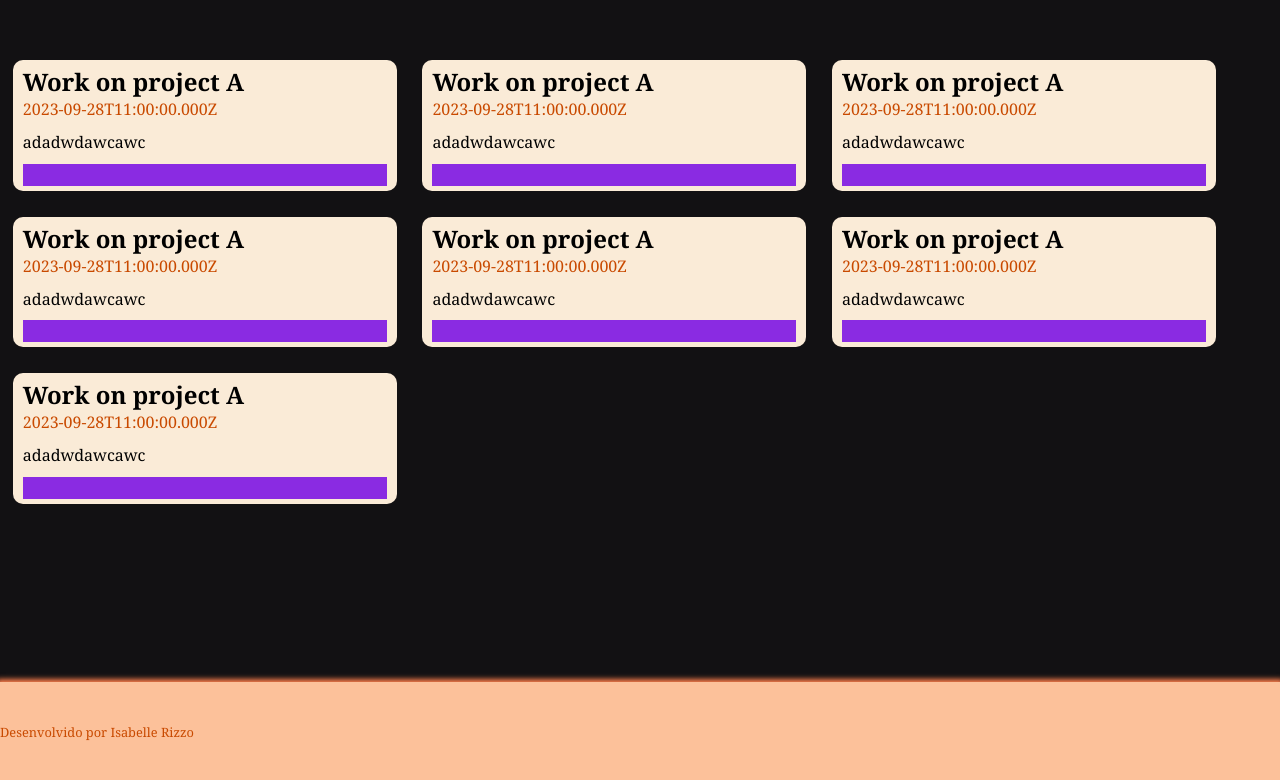
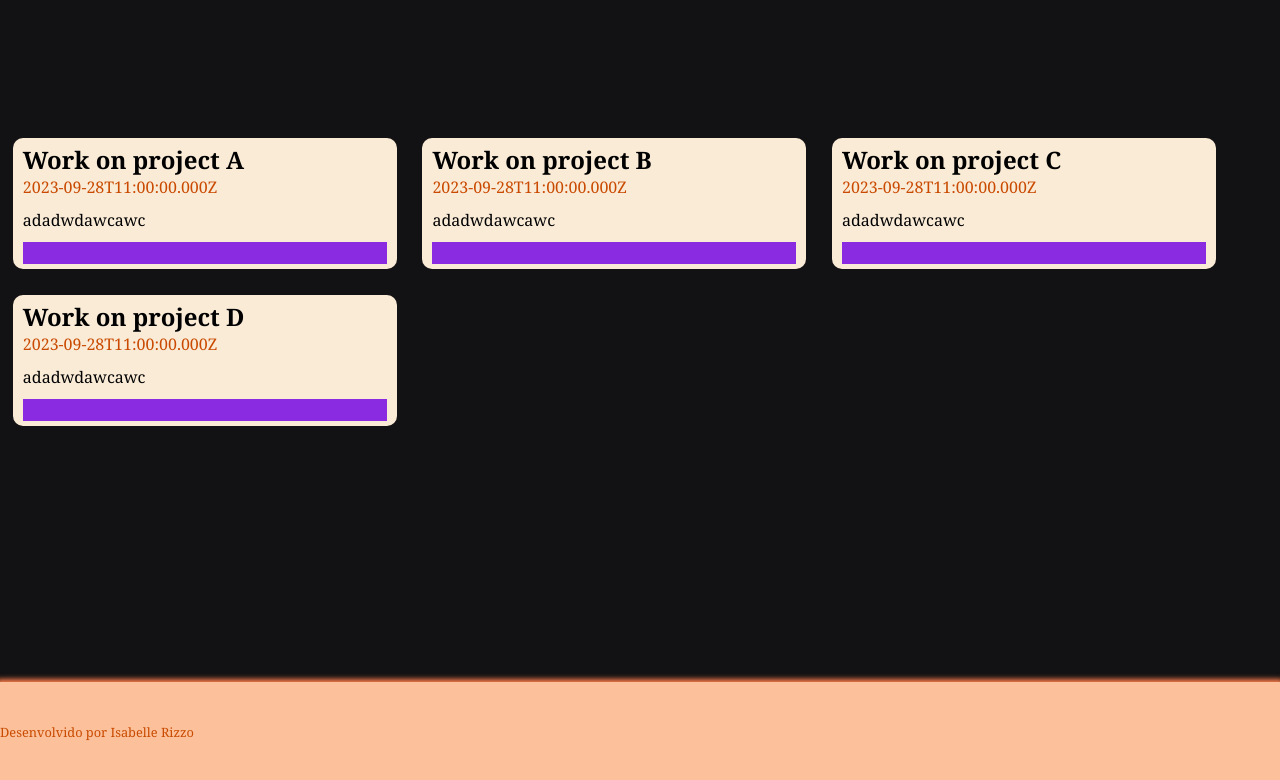
Before and after one commit to irizzo/simple-todo-list, a Next.js app: page / in a window 1280 px wide. Shown: the part 118-898 px from the top of the page. Built offline with nearby package versions, Linux system fonts and the light colour scheme.

Commit message:
fix status and pages

```diff
--- a/src/api/controllers/todoController.js
+++ b/src/api/controllers/todoController.js
@@ -2,7 +2,6 @@ const { dueDateValidation, titleValidation } = require('../../resources/validati
 const { sanitizeString } = require('../../resources/sanitization');
 
 const todoModel = require('../models/todoModel');
-const todoStatusModel = require('../models/todoStatusModel');
 
 async function createTodo(req, res) {
 	try {
@@ -16,7 +15,7 @@ async function createTodo(req, res) {
 			description: '',
 			dueDate: new Date(),
 			categoryCode,
-			todoStatusCode: 'NOT_STARTED'
+			statusCode: 'NOT_STARTED'
 		};
 
 		cleanTodo.title = sanitizeString(title);
@@ -51,8 +50,6 @@ async function createTodo(req, res) {
 			return;
 		}
 
-		// TODO: category validation
-
 		// create on DB
 		const createdTodo = await todoModel.createDbTodo(cleanTodo);
 
--- a/src/api/server.js
+++ b/src/api/server.js
@@ -34,9 +34,9 @@ app.get('/get-categories-list', categoryController.getAllCategories);
 app.get('/get-category/:categoryCode', categoryController.getCategoryByCode);
 
 // To do Status routes
-app.post('/create-status', statusController.createTodoStatus);
+app.post('/create-status', statusController.createStatus);
 app.get('/get-status-list', statusController.getAllStatus);
-app.get('/get-status/:statusCode', statusController.getTodoStatusByCode);
+app.get('/get-status/:statusCode', statusController.getStatusByCode);
 
 
 app.listen(port, () => {
--- a/src/app/new-todo/page.js
+++ b/src/app/new-todo/page.js
@@ -31,8 +31,6 @@ export default function NewTodo() {
 	useEffect(() => {
 		loadCategories();
 	}, []);
-
-	// console.log(`categoriesList = ${JSON.stringify(categoriesList)}`);
 
 	async function handleSubmit(e) {
 		e.preventDefault();
@@ -78,7 +76,7 @@ export default function NewTodo() {
 	}
 
 	return (
-		<form onSubmit={handleSubmit}>
+		<form onSubmit={handleSubmit} autoComplete='off'>
 			<h2>Create new Todo</h2>
 			<section className='form-item'>
 				<label htmlFor="title">Title</label>
--- a/src/app/page.js
+++ b/src/app/page.js
@@ -1,25 +1,49 @@
 import './dashboard.css';
 import TodoCard from '@/components/TodoCard';
 
-
-const testInfo = {
-	categoryCode: 'WORK',
-	description: 'adadwdawcawc',
-	dueDate: '2023-09-28T11:00:00.000Z',
-	title: 'Work on project A',
-	todoStatusCode: 'NOT_STARTED'
-};
+const todosList = [
+	{
+		categoryCode: 'WORK',
+		description: 'adadwdawcawc',
+		dueDate: '2023-09-28T11:00:00.000Z',
+		title: 'Work on project A',
+		todoStatusCode: 'NOT_STARTED',
+		id: 1
+	},
+	{
+		categoryCode: 'WORK',
+		description: 'adadwdawcawc',
+		dueDate: '2023-09-28T11:00:00.000Z',
+		title: 'Work on project B',
+		todoStatusCode: 'NOT_STARTED',
+		id: 2
+	},
+	{
+		categoryCode: 'WORK',
+		description: 'adadwdawcawc',
+		dueDate: '2023-09-28T11:00:00.000Z',
+		title: 'Work on project C',
+		todoStatusCode: 'NOT_STARTED',
+		id: 3
+	},
+	{
+		categoryCode: 'WORK',
+		description: 'adadwdawcawc',
+		dueDate: '2023-09-28T11:00:00.000Z',
+		title: 'Work on project D',
+		todoStatusCode: 'NOT_STARTED',
+		id: 4
+	}
+];
 
 export default function Home() {
 	return (
 		<div className='cards'>
-			<TodoCard todoInfo={testInfo} />
-			<TodoCard todoInfo={testInfo} />
-			<TodoCard todoInfo={testInfo} />
-			<TodoCard todoInfo={testInfo} />
-			<TodoCard todoInfo={testInfo} />
-			<TodoCard todoInfo={testInfo} />
-			<TodoCard todoInfo={testInfo} />
+			{
+				todosList.map((todo) => {
+					return <TodoCard key={todo.id} todoInfo={todo} />;
+				})
+			}
 		</div>
 	);
-}
+};
```
Also changed, not shown: src/api/controllers/categoryController.js (+2 -7 lines), src/api/controllers/statusController.js (+22 -31 lines), src/api/models/statusModel.js (renamed from src/api/models/todoStatusModel.js, +11 -11 lines), src/app/new-category/page.js (+2 -16 lines).
